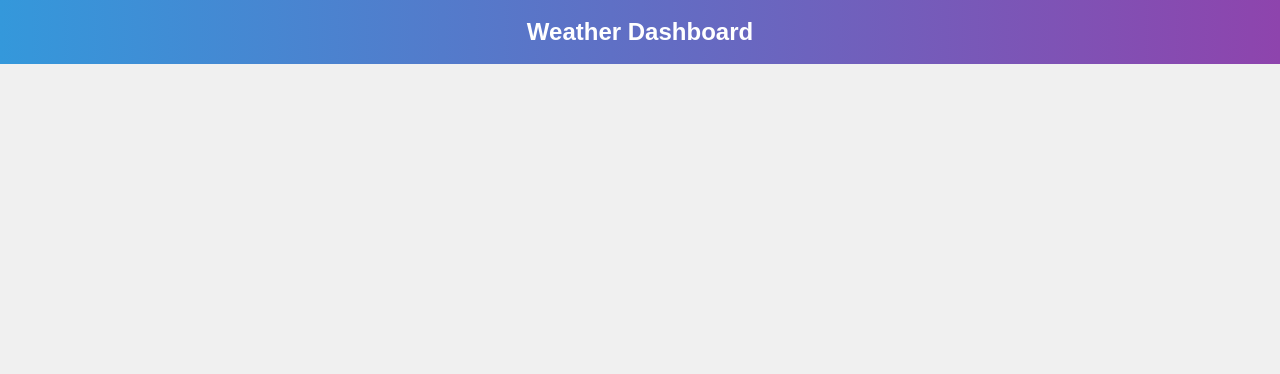
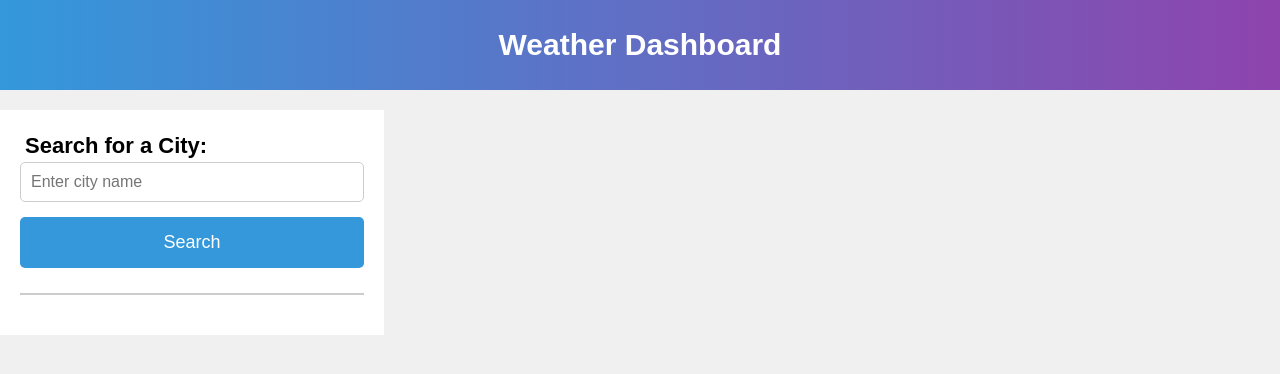
Before and after one commit to Prosentint/weather-forcast-app, a plain HTML site: page index.html in a window 1280 px wide. Drawn offline with Linux system fonts and the light colour scheme.

Commit message:
added the search sidebar as well as an empty list underneath for search history to be populated later by JS

```diff
--- a/assets/css/styles.css
+++ b/assets/css/styles.css
@@ -1,18 +1,68 @@
+/* Sets default for main page */
 body {
-    font-family: Arial, sans-serif;
     margin: 0;
     padding: 0;
     background-color: #f0f0f0;
 }
 
+/* Sets the gradient on header and centers text*/
 header {
     background: linear-gradient(to right, #3498db, #8e44ad);
     text-align: center;
-    padding: 20px 0;
+    padding: 30px 0;
+    margin-bottom: 20px;
 }
 
+/* Styles h1 text on heading */
 h1.heading {
-    font-size: 24px;
+    font-size: 30px;
     color: white;
     font-weight: bold;
 }
+
+/* makes the main content of the page a flexbox*/
+main {
+    display: flex;
+}
+
+/* Sizes the left side bar that holds the search info*/
+.sidebar {
+    width: 30%;
+    background-color: #fff;
+    padding: 20px;
+}
+
+/* Sizes sending heading tag */
+h2 {
+    font-size: 22px;
+    font-weight: bold;
+    padding: 5px;
+}
+
+/* Styles city search text field */
+input[type="text"] {
+    width: 100%;
+    padding: 10px;
+    margin-bottom: 10px;
+    border: 1px solid #ccc;
+    border-radius: 5px;
+}
+
+/* Styles and sizes search button*/
+.sidebar button {
+    font-size: 18px;
+    width: 100%;
+    padding: 15px;
+    margin: 5px 0;
+    background-color: #3498db;
+    color: white;
+    border: none;
+    border-radius: 5px;
+    cursor: pointer;
+}
+
+/* Creates line between search field and search history*/
+hr {
+    margin: 20px 0;
+    border: 1px solid #ccc;
+}
--- a/index.html
+++ b/index.html
@@ -4,14 +4,28 @@
     <meta charset="UTF-8">
     <meta name="viewport" content="width=device-width, initial-scale=1.0">
     <title>Weather Dashboard</title>
+    <!-- Links to reset and styles CSS -->
     <link rel="stylesheet" href="./assets/css/reset.css">
     <link rel="stylesheet" href="./assets/css/styles.css">
 </head>
 <body>
+    <!-- Header of the page -->
     <header>
         <h1 class="heading">Weather Dashboard</h1>
     </header>
+    <!-- Main page content -->
     <main>
+        <!-- Search bar side bar -->
+        <div class="sidebar">
+            <h2>Search for a City:</h2>
+            <input type="text" id="cityInput" placeholder="Enter city name">
+            <button id="searchButton">Search</button>
+            <hr>
+            <!-- Search history list will be created with JS -->
+            <ul id="searchHistory">
+
+            </ul>
+        </div>
 
     </main>
 </body>
```
Also changed, not shown: assets/css/reset.css (indentation only).
